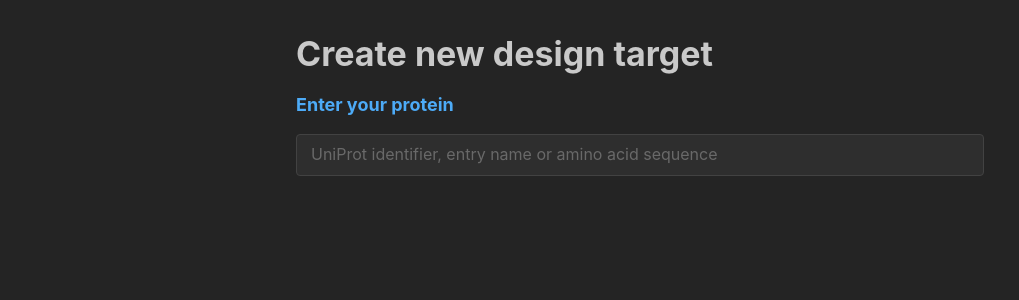
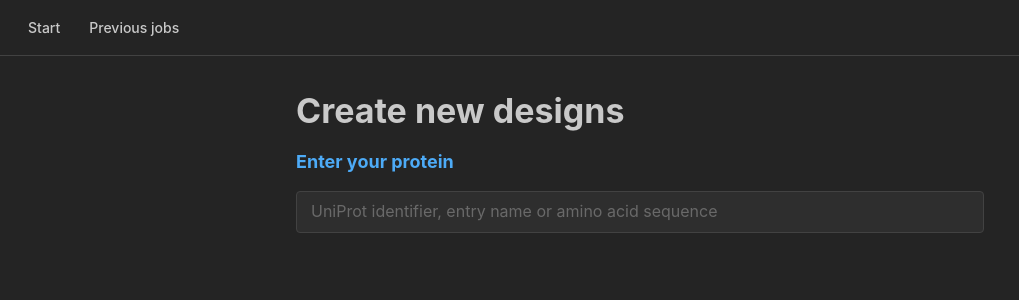
Before and after one commit to evedesignbio/evedesign-ui, a React (Vite) app: page / in a window 1280 px wide. Shown: the top 300 px of the page, without its empty margins (0-1019 px from the left). Built offline with nearby package versions, Linux system fonts and the light colour scheme.

Commit message:
add very basic navbar

```diff
--- a/src/App.tsx
+++ b/src/App.tsx
@@ -5,6 +5,7 @@ import { SubmissionPage } from "./pages/submission";
 import { QueryClient, QueryClientProvider } from "@tanstack/react-query";
 import { ResultsPageWrapper } from "./pages/results/results.tsx";
 import {JobListPage} from "./pages/results/joblist.tsx";
+import {NavBar} from "./features/navbar";
 
 const queryClient = new QueryClient();
 
@@ -12,6 +13,7 @@ const App = () => {
   return (
     <MantineProvider defaultColorScheme="dark">
       <QueryClientProvider client={queryClient}>
+        <NavBar />
         <Switch>
           <Route path="/" component={SubmissionPage} />
           <Route path="/results/" component={JobListPage} />
--- /dev/null
+++ b/src/features/navbar/index.css
@@ -0,0 +1,33 @@
+.header {
+    height: 56px;
+    margin-bottom: 1px;
+    background-color: var(--mantine-color-body);
+    border-bottom: 1px solid light-dark(var(--mantine-color-gray-3), var(--mantine-color-dark-4));
+}
+
+.inner {
+    height: 56px;
+    display: flex;
+    justify-content: space-between;
+    align-items: center;
+}
+
+.link {
+    display: block;
+    line-height: 1;
+    padding: 8px 12px;
+    border-radius: var(--mantine-radius-sm);
+    text-decoration: none;
+    color: light-dark(var(--mantine-color-gray-7), var(--mantine-color-dark-0));
+    font-size: var(--mantine-font-size-sm);
+    font-weight: 500;
+
+    @mixin hover {
+        background-color: light-dark(var(--mantine-color-gray-0), var(--mantine-color-dark-6));
+    }
+
+    [data-mantine-color-scheme] &[data-active] {
+        background-color: var(--mantine-color-blue-filled);
+        color: var(--mantine-color-white);
+    }
+}
--- /dev/null
+++ b/src/features/navbar/index.tsx
@@ -0,0 +1,43 @@
+// import { useState } from "react";
+import { Container, Group } from "@mantine/core";
+// import { useDisclosure } from "@mantine/hooks";
+import { Link } from "wouter";
+import "./index.css";
+
+const links = [
+  { link: "/", label: "Start" },
+  { link: "/results", label: "Previous jobs" },
+];
+
+// TODO: fix mobile nav
+// TODO: fix centered
+export function NavBar() {
+  // const [opened, { toggle }] = useDisclosure(false);
+  // const [active, setActive] = useState(links[0].link);
+
+  const items = links.map((link) => (
+    <Link
+      key={link.label}
+      href={link.link}
+      className={"link"}
+      // className={(active) => (active ? "link" : "link")}
+      // data-active={true}  // TODO
+      // data-active={active === link.link || undefined}
+      // onClick={(event) => {
+      //   event.preventDefault();
+      //   setActive(link.link);
+      // }}
+    >
+      {link.label}
+    </Link>
+  ));
+
+  return (
+    <header className="header">
+      <Container fluid className="inner">
+        <Group gap={5}>{items}</Group>
+        {/*<Burger opened={opened} onClick={toggle} hiddenFrom="xs" size="sm" />*/}
+      </Container>
+    </header>
+  );
+}
--- a/src/pages/submission/sequence.tsx
+++ b/src/pages/submission/sequence.tsx
@@ -3,8 +3,6 @@ import { Button, Group, Space, Text, Textarea, Title } from "@mantine/core";
 import { useDebouncedValue } from "@mantine/hooks";
 import { useQuery, useQueryClient } from "@tanstack/react-query";
 import { SequenceViewer } from "../../components/sequenceviewer";
-import { useJobList } from "../../api/local.ts";
-import { Link } from "wouter";
 
 const UNIPROT_AC_REGEXP = RegExp(
   "^[OPQ][0-9][A-Z0-9]{3}[0-9]$|^[A-NR-Z][0-9]([A-Z][A-Z0-9]{2}[0-9]){1,2}$",
@@ -84,7 +82,7 @@ export const SequenceInput = ({ setTargetSeq }: SequenceInputProps) => {
   const [debouncedSeqInput] = useDebouncedValue(seqInput, DEBOUNCE_TIME);
 
   // previously submitted jobs from local storage
-  const [jobList] = useJobList();
+  // const [jobList] = useJobList();
 
   // handle error message through state to avoid jitter upon reloading
   const [errorMsg, setErrorMsg] = useState<string | null>(null);
@@ -179,7 +177,7 @@ export const SequenceInput = ({ setTargetSeq }: SequenceInputProps) => {
 
   return (
     <>
-      <Title order={1}>Create new design target</Title>
+      <Title order={1}>Create new designs</Title>
       <Title order={4} c="blue">
         Enter your protein
       </Title>
@@ -222,14 +220,14 @@ export const SequenceInput = ({ setTargetSeq }: SequenceInputProps) => {
           </Button>
         </>
       ) : null}
-      {jobList.length > 0 ? (
+      {/*{jobList.length > 0 ? (
         <>
           <Space h="xl" />
           <Button variant="subtle" component={Link} href="/results">
             Previously submitted jobs...
           </Button>
         </>
-      ) : null}
+      ) : null}*/}
     </>
   );
 };
```
